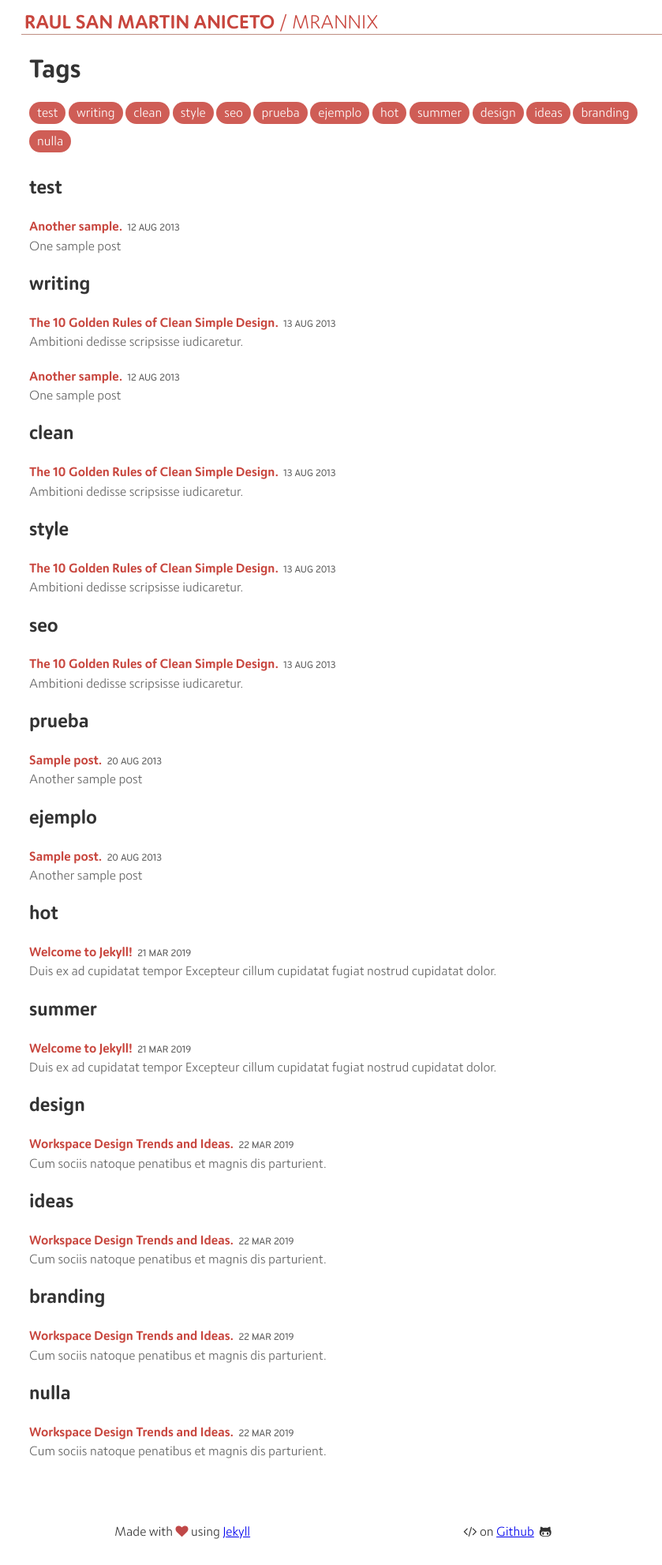
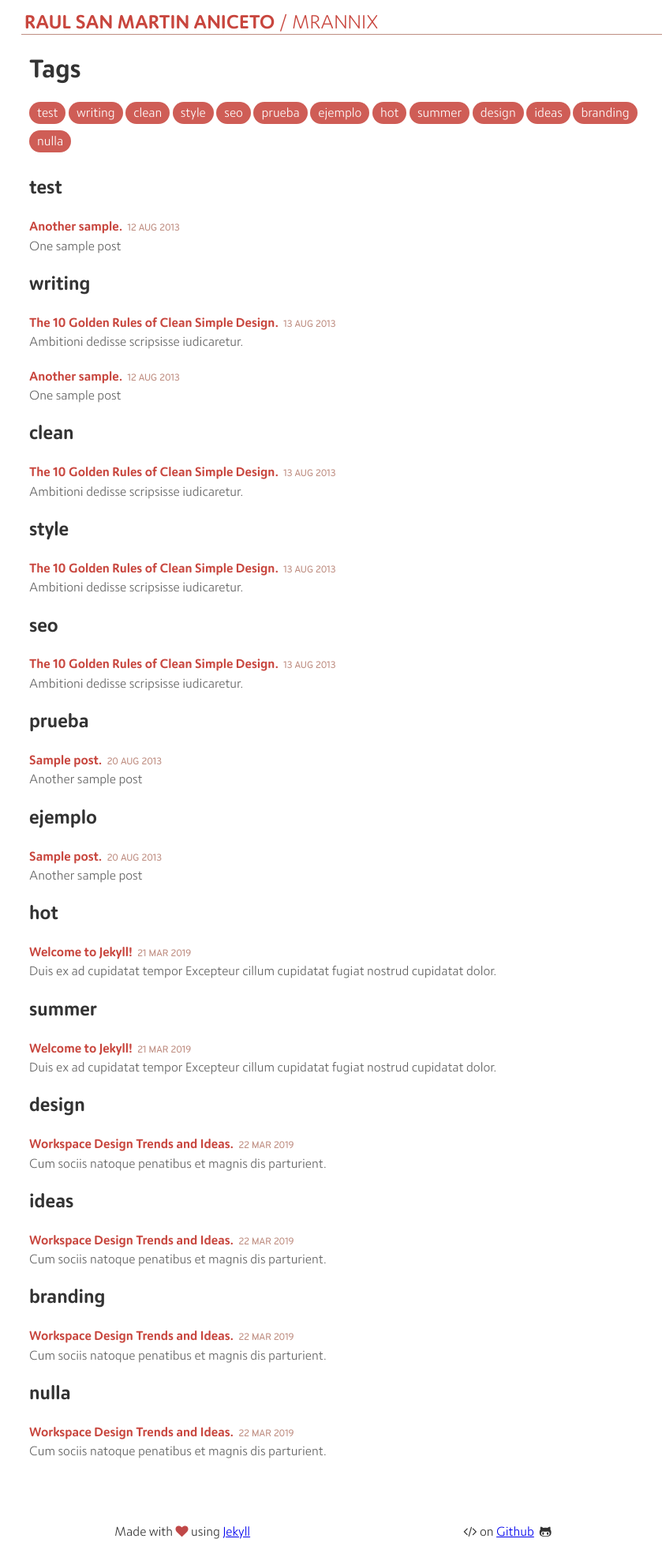
Before and after one commit to MrAnnix/MrAnnix.github.io, a Jekyll site: the page built from tags.html, in a window 1280 px wide. Shown: the whole page at 79% size, without its empty margins (203-1042 px from the left). Built offline with Jekyll 4.4.1, drawn with Linux system fonts in a browser that asks for light colours.

Commit message:
Update _common.scss

```diff
--- a/_sass/_common.scss
+++ b/_sass/_common.scss
@@ -475,7 +475,7 @@ code,pre,tt {
     text-transform: uppercase;
     font-family: bryant;
     margin: 0.5em;
-    color: #606060
+    color: #bf8e82;
 }
 
 .blog-tags .tags-list p {
```
